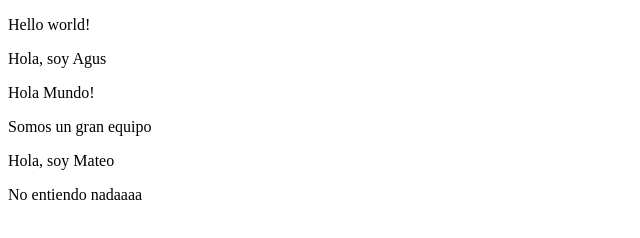
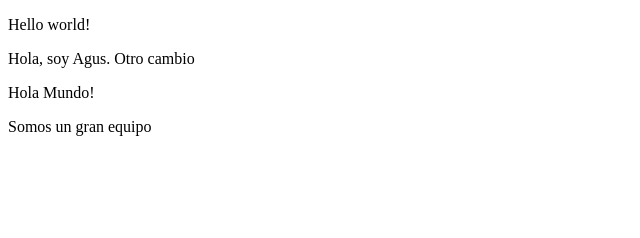
Before and after one commit to xqft/jap-presentations, a plain HTML site: page index.html in a window 1280 px wide. Shown: the whole page, without its empty margins (0-640 px from the left). Drawn offline with Linux system fonts and the light colour scheme.

Commit message:
intentomilunoAgus

```diff
--- a/index.html
+++ b/index.html
@@ -9,10 +9,8 @@
 </head>
 <body>
     <p>Hello world!</p>
-    <p>Hola, soy Agus</p>
+    <p>Hola, soy Agus. Otro cambio</p>
     <p>Hola Mundo!</p>
     <p id="intro"></p>
-    <p>Hola, soy Mateo</p>
-    <p>No entiendo nadaaaa</p>
 </body>
 </html>
```
